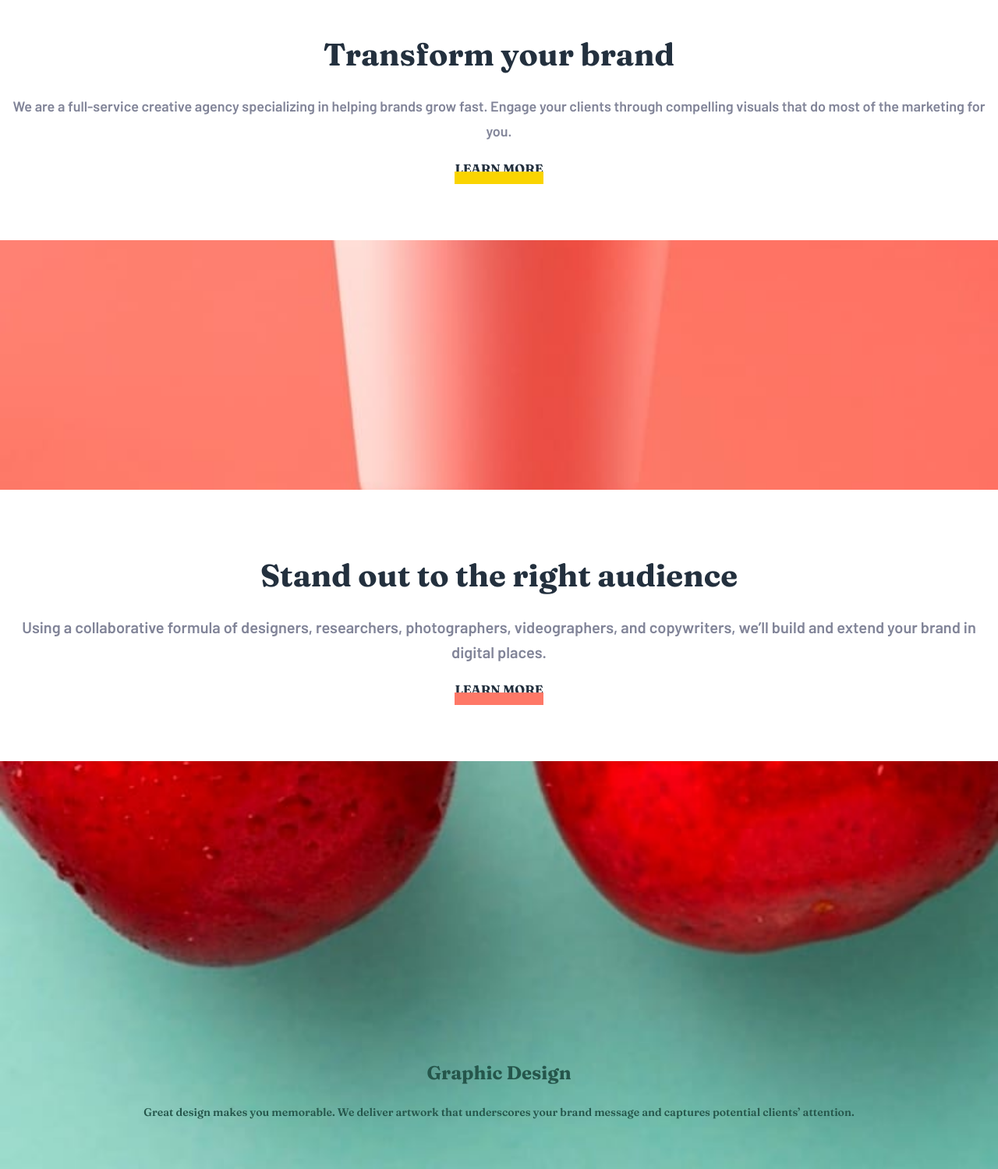
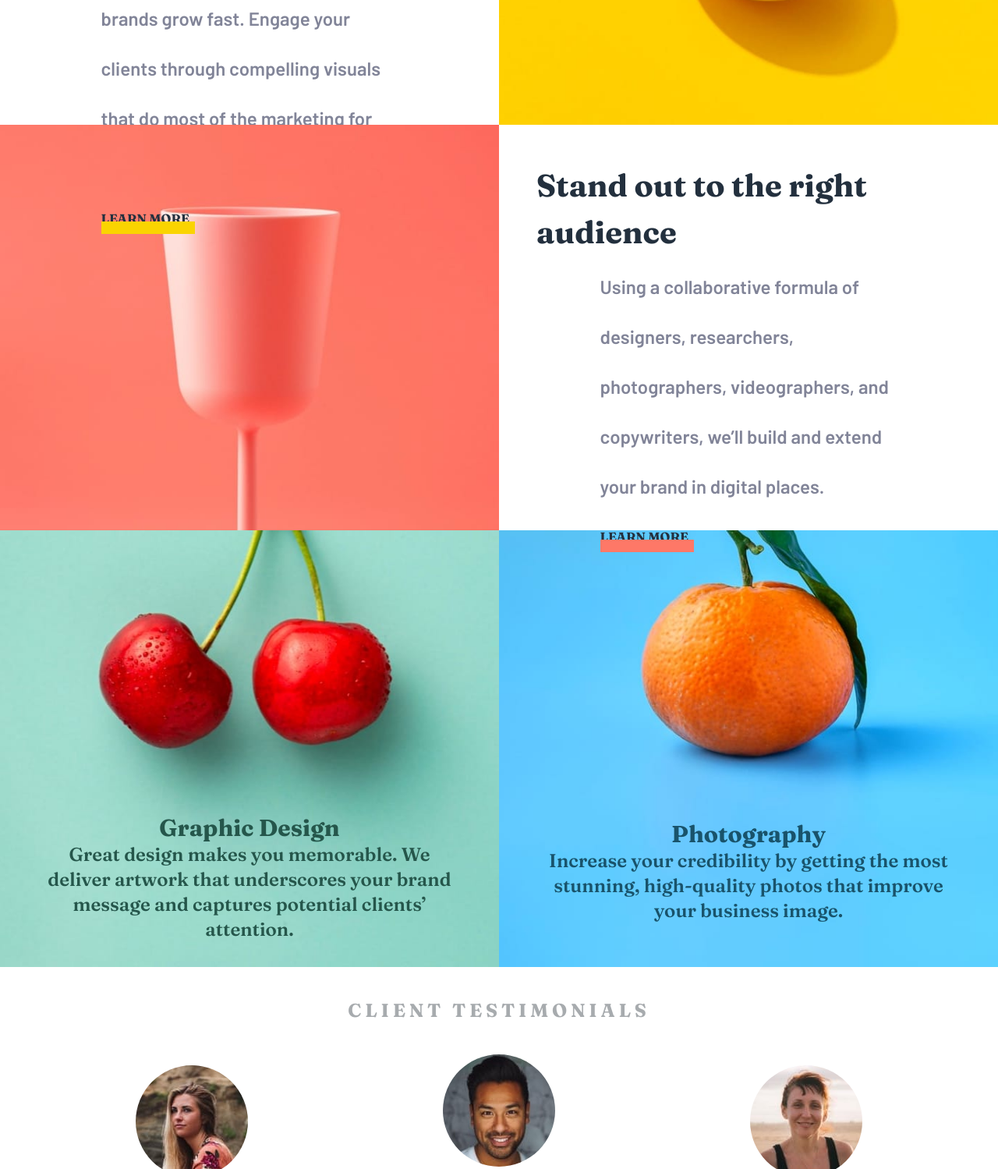
Before and after one commit to Diego2Drm/sunnyside-agency-landing-page, a website: page src/index.html in a window 1280 px wide. Shown: the part 1160-2659 px from the top of the page at 78% size. Drawn offline with Linux system fonts and the light colour scheme.

Commit message:
Main Desktop

```diff
--- a/src/index.html
+++ b/src/index.html
@@ -86,15 +86,25 @@
 
   <main class="w-full ">
 
-    <article>
-      <div class="w-full h-[20rem] bg-imageTransform bg-cover bg-no-repeat bg-center">
+    <article class="lg:w-full lg:flex lg:flex-row-reverse lg:h-[50vh] xl:h-[65vh]">
+      <div class="w-full h-[20rem] bg-imageTransform bg-cover bg-no-repeat bg-center
+      lg:bg-imageTransformDesktop
+      lg:h-full
+      lg:w-[50%]
+      ">
       </div>
 
-      <div class="bg-white w-full flex flex-col items-center p-4 mt-16 mb-16 text-center">
+      <div class="bg-white w-full flex flex-col items-center p-4 mt-16 mb-16 text-center
+      lg:text-start
+      lg:mt-0
+      lg:p-8
+      lg:mb-8
+      lg:w-[50%]
+      xl:p-12">
 
-        <h2  class="text-Very-dark-desaturated-blue text-[2.5rem] font-bold font-Fraunces">Transform your brand</h2>
+        <h2  class="text-Very-dark-desaturated-blue text-[2.5rem] font-bold font-Fraunces lg:text-[3rem] xl:text-[3.5rem]">Transform your brand</h2>
 
-        <p class="text-Dark-grayish-blue font-semibold text-lg font-Barlow mt-5 leading-8">
+        <p class="text-Dark-grayish-blue font-semibold text-lg font-Barlow mt-5 leading-8 lg:mt-2 xl:text-2xl xl:w-[70%] xl:leading-[4rem]">
           We are a full-service creative agency specializing in helping brands grow fast.
           Engage your clients through compelling visuals that do most of the marketing for you.
         </p>
@@ -109,21 +119,36 @@
         after:bottom-[-.5rem]
         after:left-0
         after:z-0
+        lg:after:w-[120px]
+        lg:w-full
+        xl:w-[70%]
         "> Learn more</a>
       </div>
 
     </article>
 
-    <article>
+    <article class="lg:w-full lg:flex lg:h-[50vh] xl:h-[65vh]">
 
-      <div class="w-full h-[20rem] bg-imageStand bg-cover bg-no-repeat bg-center">
+      <div class="w-[full] h-[20rem] bg-imageStand bg-cover bg-no-repeat bg-center
+      lg:bg-imageStandDesktop
+      lg:h-full
+      lg:w-[50%]
+      lg:bg-top
+      xl:bg-center
+      ">
       </div>
 
-      <div class="bg-white w-full flex flex-col items-center p-4 mt-16 mb-16 text-center">
+      <div class="bg-white w-full flex flex-col items-center p-4 mt-16 mb-16 text-center lg:text-start
+      lg:mt-0
+      lg:p-8
+      lg:mb-8
+      lg:w-[50%]
+      xl:p-12
+      ">
 
-        <h2 class="text-Very-dark-desaturated-blue text-[2.5rem] font-bold font-Fraunces ">Stand out to the right audience</h2>
+        <h2 class="text-Very-dark-desaturated-blue text-[2.5rem] font-bold font-Fraunces lg:text-[2rem] xl:text-[2.5rem]">Stand out to the right audience</h2>
 
-        <p class="text-Dark-grayish-blue font-semibold text-xl font-Barlow mt-5 leading-8">
+        <p class="text-Dark-grayish-blue font-semibold text-xl font-Barlow mt-5 leading-8 lg:mt-2  xl:text-2xl xl:w-[70%] xl:leading-[4rem]">
           Using a collaborative formula of designers, researchers, photographers, videographers, and copywriters, we’ll build
           and extend your brand in digital places.
         </p>
@@ -137,31 +162,44 @@
           after:absolute
           after:bottom-[-.5rem]
           after:left-0
-          after:z-0>Learn more"
-          > Learn more </a>
+          after:z-0
+          lg:after:w-[120px]
+          lg:w-full
+          xl:w-[70%]
+          "> Learn more </a>
 
       </div>
 
     </article>
 
-    <article>
+    <article class="lg:w-full lg:flex lg:h-[50vh] xl:h-[70vh]">
 
-      <div class="w-full h-[33rem] bg-imageGraphicDesign bg-cover bg-no-repeat bg-center flex flex-col justify-end items-cente pb-16 text-center text-Dark-desaturated-cyan p-3">
-        <h2 class="text-2xl font-Fraunces font-bold">Graphic Design</h2>
-        <p class="text-sm font-Fraunces font-semibold mt-5 leading-7">
+      <div class="w-full h-[33rem] bg-imageGraphicDesign bg-cover bg-no-repeat bg-center flex flex-col justify-end items-cente pb-16 text-center text-Dark-desaturated-cyan p-3
+      lg:bg-imageGraphicDesignDesktop
+      lg:h-full
+      lg:bg-top
+      lg:pb-[1rem]
+      ">
+        <h2 class="text-2xl font-Fraunces font-bold xl:text-3xl">Graphic Design</h2>
+        <p class="text-sm font-Fraunces font-semibold mt-5 leading-7
+        lg:m-0 lg:pt-0 lg:px-12 lg:pb-4
+        xl:text-2xl">
           Great design makes you memorable. We deliver artwork that underscores your brand message and captures potential
           clients’ attention.
         </p>
       </div>
 
-    </article>
-
-    <article>
-
-      <div class="w-full h-[33rem] bg-imagePhotography bg-cover bg-no-repeat bg-center flex flex-col justify-end items-cente pb-16 text-center text-Dark-blue p-3">
-        <h2 class="text-2xl font-Fraunces font-bold" >
+      <div class="w-full h-[33rem] bg-imagePhotography bg-cover bg-no-repeat bg-center flex flex-col justify-end items-cente pb-16 text-center text-Dark-blue p-3
+      lg:bg-imagePhotographyDesktop
+      lg:h-full
+      lg:bg-top
+      lg:pb-[1rem]
+      ">
+        <h2 class="text-2xl font-Fraunces font-bold xl:text-3xl" >
           Photography</h2>
-        <p class="text-sm font-Fraunces font-semibold mt-5 leading-7">
+        <p class="text-sm font-Fraunces font-semibold mt-5 leading-7
+        lg:m-0 lg:pt-0 lg:px-12 lg:pb-10
+        xl:text-2xl">
           Increase your credibility by getting the most stunning, high-quality photos that improve your business image.
         </p>
       </div>
@@ -169,9 +207,9 @@
     </article>
 
 
-    <section class=" w-full p-3 flex flex-col items-center">
+    <section class=" w-full p-3 flex flex-col items-center lg:flex-row lg:relative lg:justify-evenly lg:items-center lg:h-[80vh]">
 
-      <h3 class="my-10 uppercase text-Grayish-blue font-bold font-Fraunces tracking-[.3rem] text-xl"> Client testimonials</h3>
+      <h3 class="my-10 uppercase text-Grayish-blue font-bold font-Fraunces tracking-[.3rem] text-xl lg:absolute lg:top-0 lg:text-2xl"> Client testimonials</h3>
 
       <article class="w-80 flex flex-col items-center mb-11">
 
@@ -216,17 +254,25 @@
 
     </section>
 
-    <section class="grid grid-rows-2 grid-cols-2 mt-4">
-      <div class="w-full h-48 bg-imageGalleryMilkbottles bg-cover">
+    <section class="grid grid-rows-2 grid-cols-2 mt-4 lg:grid-rows-1 lg:grid-cols-4 lg:h-[40vh] xl:h-[55vh]">
+      <div class="w-full h-48 bg-imageGalleryMilkbottles bg-cover
+      lg:bg-imageGalleryMilkbottlesDesktop lg:h-full
+      ">
       </div>
 
-      <div class="w-full h-48 bg-imageGalleryOrange bg-left bg-cover">
+      <div class="w-full h-48 bg-imageGalleryOrange bg-left bg-cover
+      lg:bg-imageGalleryOrangeDesktop lg:h-full
+      ">
       </div>
 
-      <div class="w-full h-48 bg-imageGalleryCone bg-bottom bg-cover">
+      <div class="w-full h-48 bg-imageGalleryCone bg-bottom bg-cover
+      lg:bg-imageGalleryConeDesktop lg:h-full
+      ">
       </div>
 
-      <div class="w-full h-48 bg-imageGallerySugarCubes bg-bottom bg-cover">
+      <div class="w-full h-48 bg-imageGallerySugarCubes bg-bottom bg-cover
+      lg:bg-imageGallerySugarCubesDesktop lg:h-full
+      ">
       </div>
     </section>
 
--- a/tailwind.config.js
+++ b/tailwind.config.js
@@ -20,14 +20,14 @@ module.exports = {
         'imageGallerySugarCubes': "url('./images/mobile/image-gallery-sugar-cubes.jpg')",
         // background Desktop
         'imageHeaderDesktop': "url('./images/desktop/image-header.jpg')",
-        'imageTransformDesktop': "url('./images/desktop/image-transfrom.jpg')",
+        'imageTransformDesktop': "url('./images/desktop/image-transform.jpg')",
         'imageStandDesktop': "url(./images/desktop/image-stand-out.jpg)",
-        'imageGraphicDesignDesktop': "url('./imagse/desktop/image-graphic-design.jpg')",
+        'imageGraphicDesignDesktop': "url('./images/desktop/image-graphic-design.jpg')",
         'imagePhotographyDesktop': "url('./images/desktop/image-photography.jpg')",
-        'imageGalleryMilkbottlesDesktop': "url('./imagse/desktop/image-gallery-milkbottles.jpg')",
+        'imageGalleryMilkbottlesDesktop': "url('./images/desktop/image-gallery-milkbottles.jpg')",
         'imageGalleryOrangeDesktop': "url('./images/desktop/image-gallery-orange.jpg')",
         'imageGalleryConeDesktop': "url('./images/desktop/image-gallery-cone.jpg')",
-        'imageGallerySugarCubesDesktop': "url('./images/desktop/image-gallery-sugar-cubes.jpg')",
+        'imageGallerySugarCubesDesktop': "url('./images/desktop/image-gallery-sugarcubes.jpg')",
       },
       colors: {
         /* Primary */
```
Also changed, not shown: src/output.css.
